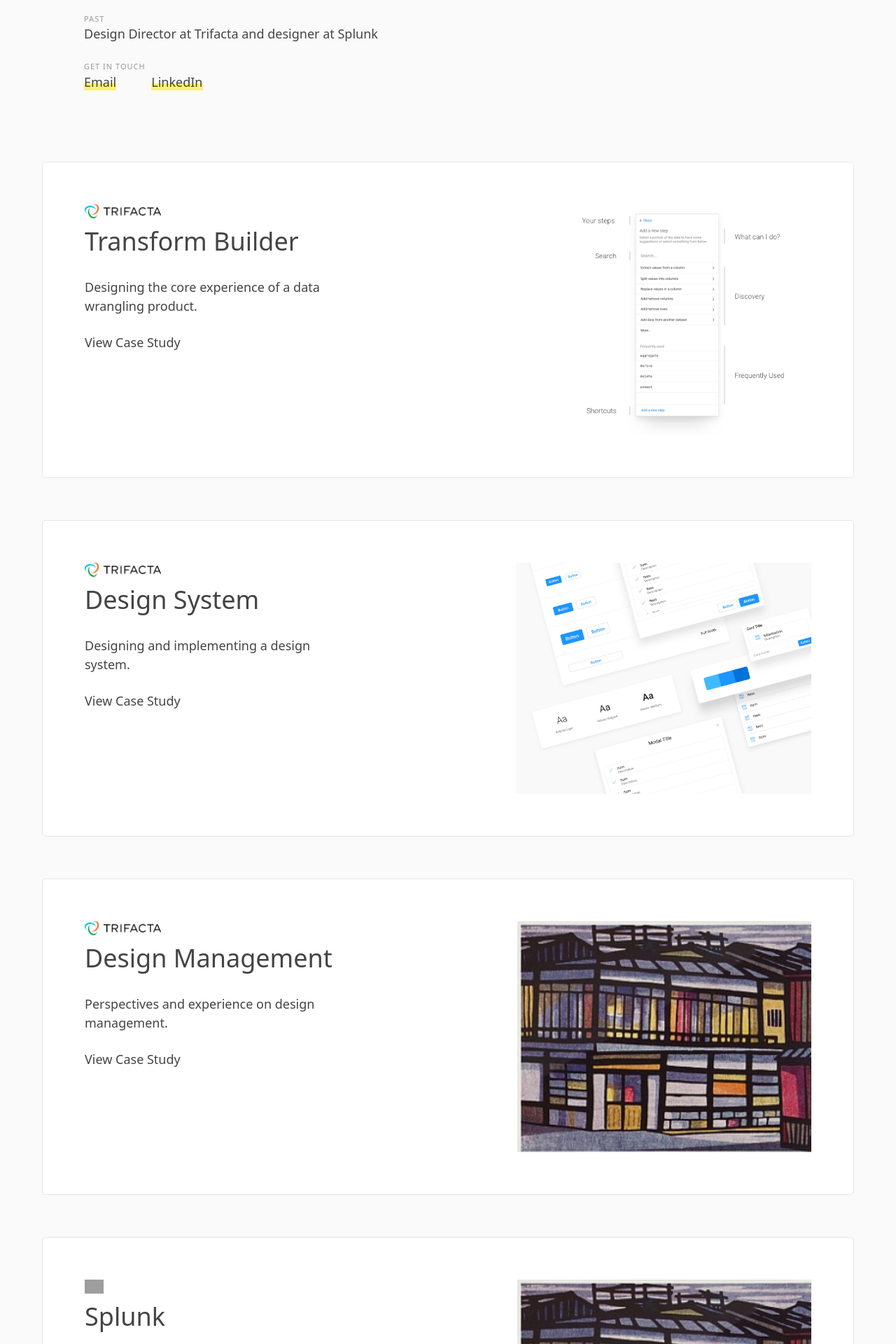
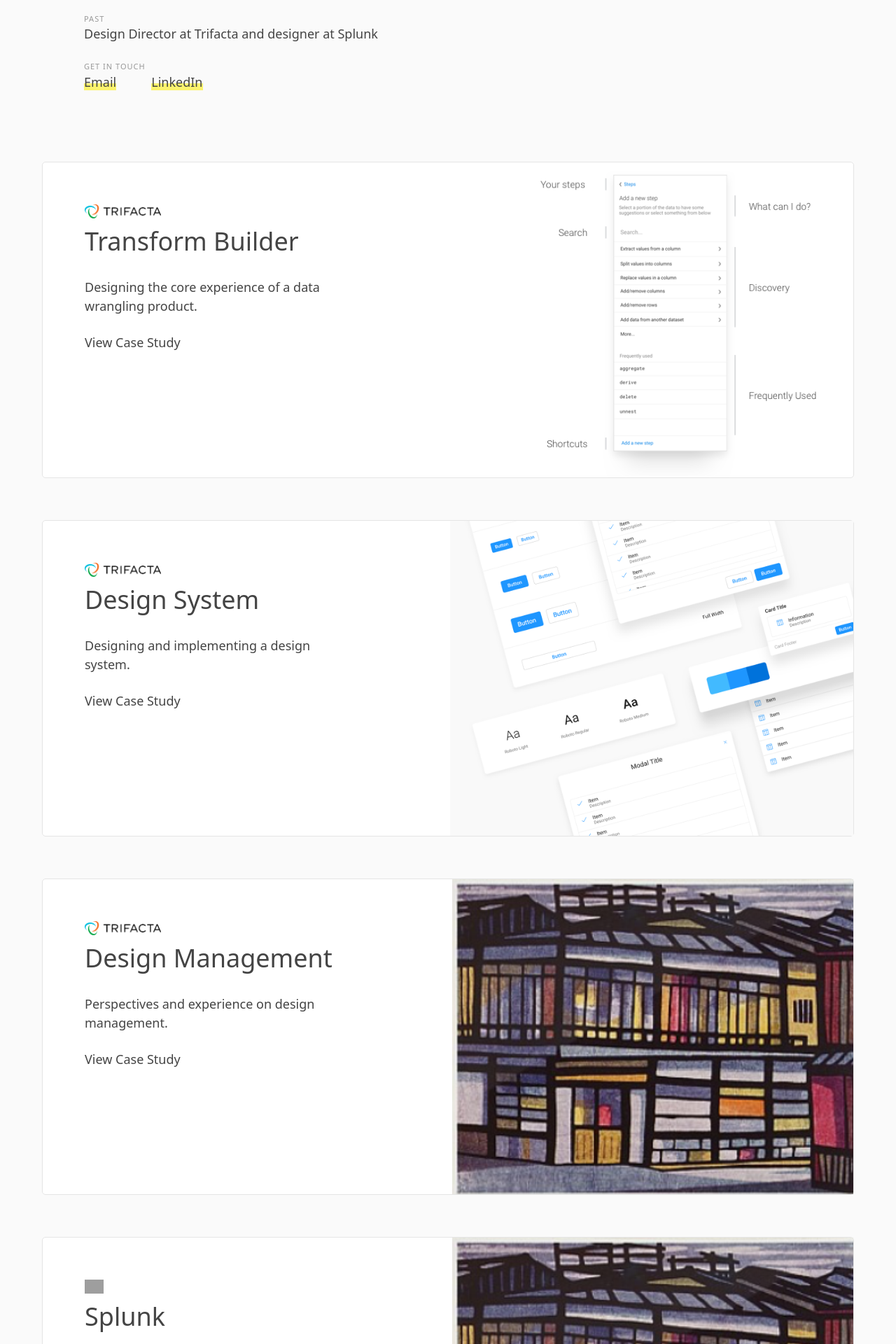
Before and after one commit to philipvanderbroek/philipvanderbroek.github.io, a Jekyll site: the page built from index.html, in a window 1280 px wide. Shown: the part 435-2355 px from the top of the page at 70% size. Built offline with Jekyll 4.4.1, drawn with Linux system fonts in a browser that asks for light colours; grey boxes are pictures that could not be loaded.

Commit message:
better hero imagnes

```diff
--- a/assets/main.scss
+++ b/assets/main.scss
@@ -170,9 +170,9 @@
 
   .projimg{
     position: absolute;
-    top: 60px;
-    right: 60px;
-    height: 330px;
+    top: 0px;
+    right: 0px;
+    height: 450px;
   }
 
   .logo{
```
